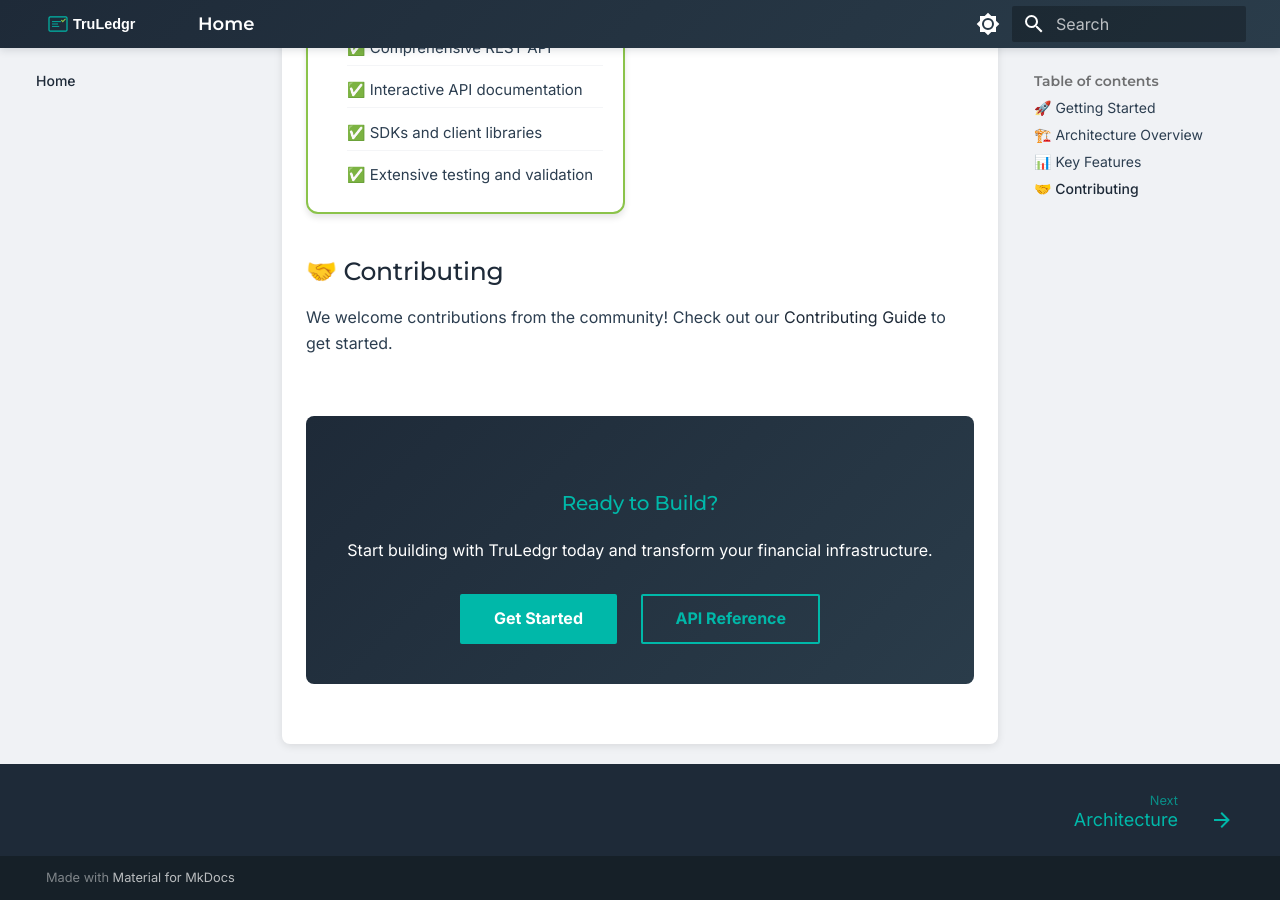
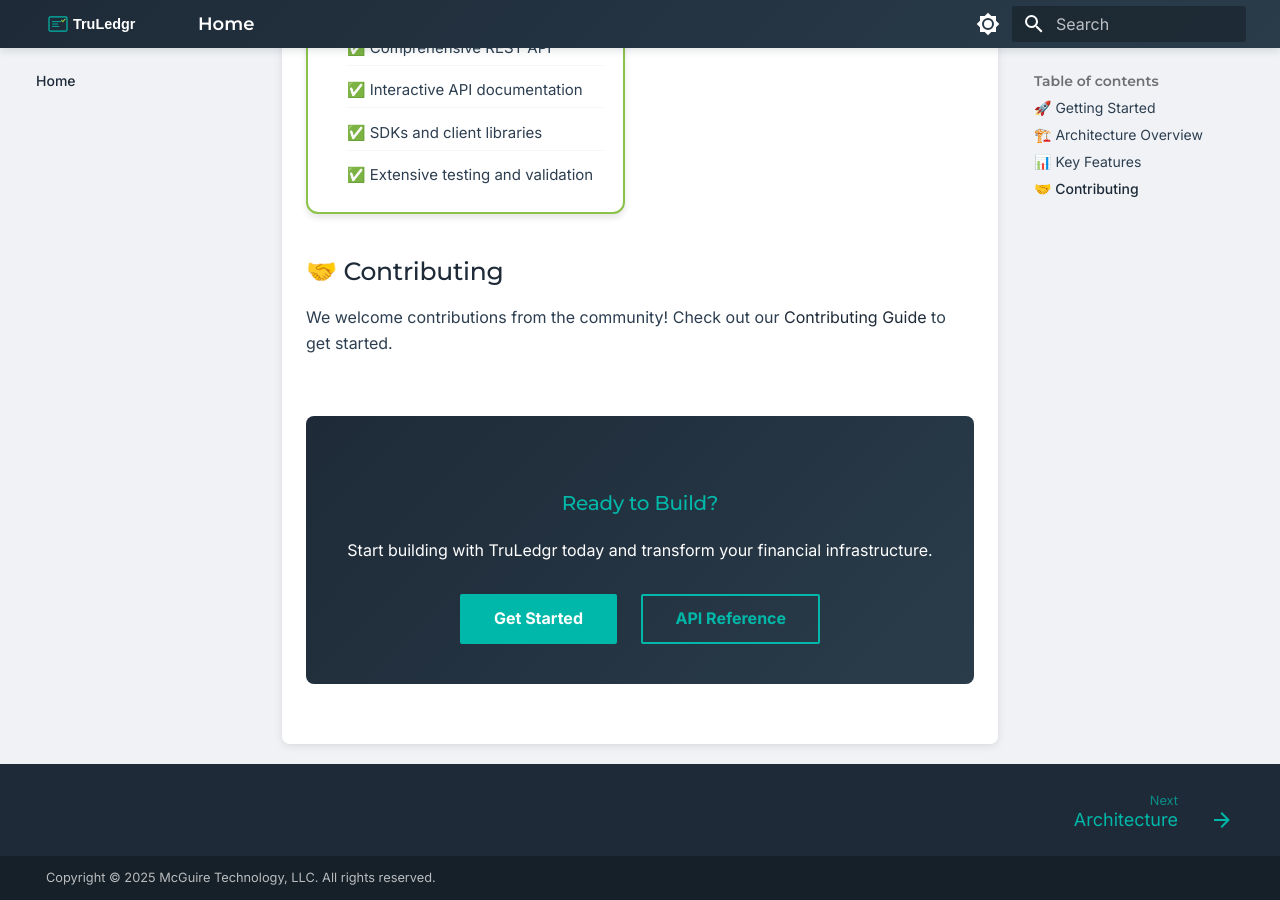
Before and after one commit to McGuireTechnology/TruLedgr, an MkDocs documentation site: the page built from docs/index.md, in a window 1280 px wide and 900 px high, scrolled down 1942 px. Built offline with MkDocs 1.6.1 and Material for MkDocs 9.7.7, drawn with Linux system fonts in a browser that asks for light colours.

Commit message:
Add McGuire Technology copyright and remove MkDocs branding
- Add proper copyright notice: Copyright © 2025 McGuire Technology, LLC
- Remove 'Made with MkDocs' footer attribution by setting generator: false
- Finalize professional documentation site branding

```diff
--- a/mkdocs.yml
+++ b/mkdocs.yml
@@ -3,6 +3,7 @@
 site_url: https://docs.truledgr.app
 docs_dir: docs
 site_dir: site
+copyright: Copyright &copy; 2025 McGuire Technology, LLC. All rights reserved.
 
 nav:
   - Home: index.md
@@ -70,6 +71,9 @@
     edit: material/pencil
     view: material/eye
 
+extra:
+  generator: false
+
 plugins:
   - search
   - mkdocstrings
```
